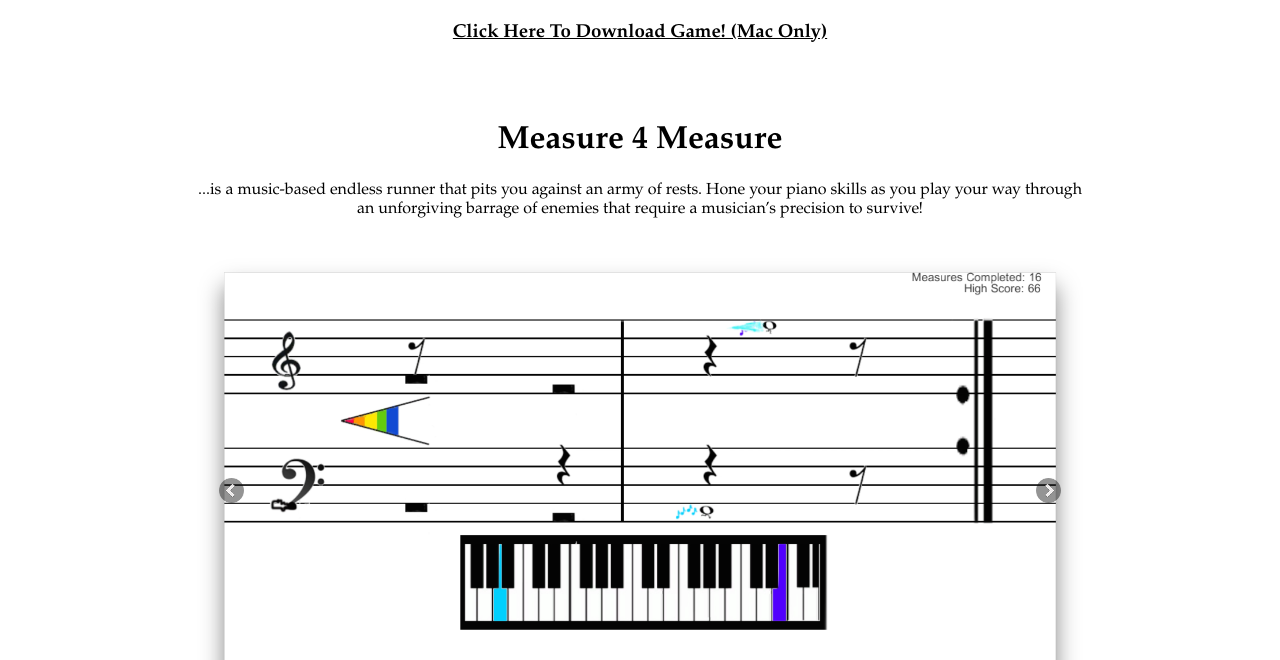
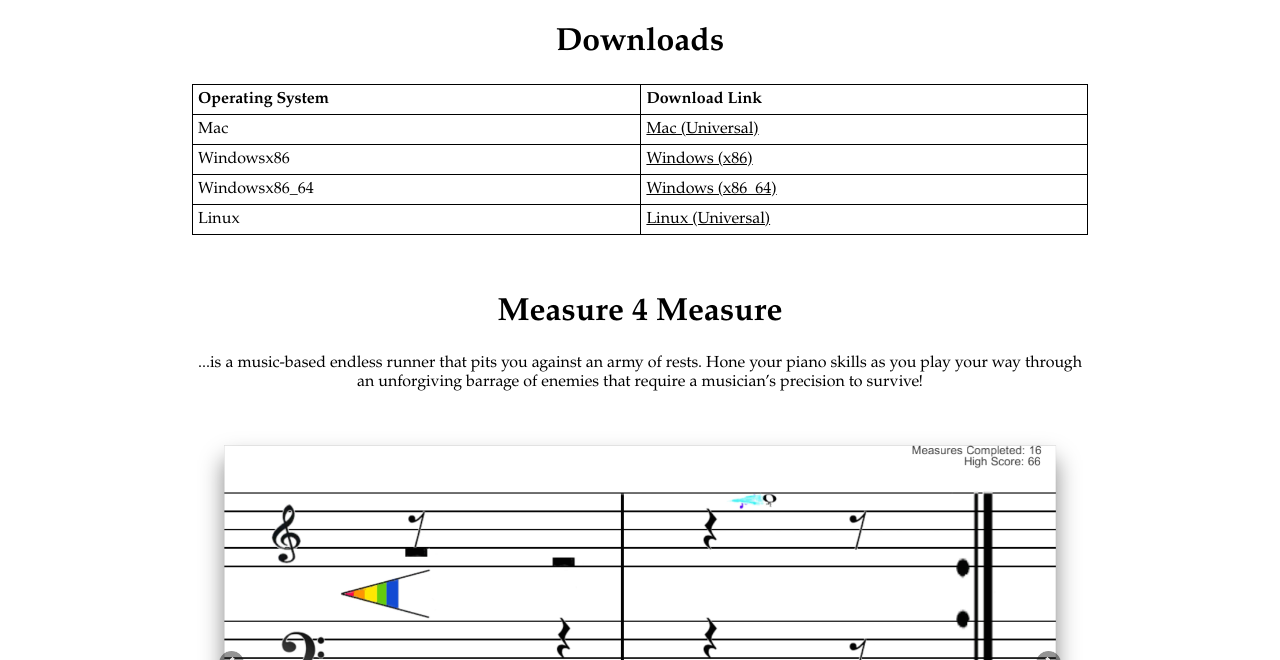
Before and after one commit to DKPistilli/MeasureForMeasure, a plain HTML site: page index.html in a window 1280 px wide. Shown: the part 440-1100 px from the top of the page. Drawn offline with Linux system fonts and the light colour scheme.

Commit message:
added all of the new builds of the games, and put them on the site in a POORLY formatted table. definitely only temporary

```diff
--- a/assets/style/home.css
+++ b/assets/style/home.css
@@ -127,3 +127,15 @@ div#unityPlayer {
     height: 600px;
     width: 960px;
 }
+table, th, td {
+    border: 1px solid black;
+    border-collapse: collapse;
+}
+th, td {
+    padding: 5px;
+    text-align: left;
+}
+table#t01 {
+    width: 100%;
+    background-color: #f1f1c1;
+}
--- a/index.html
+++ b/index.html
@@ -60,10 +60,32 @@
     <!-- youtube video at top of page -->
     <iframe width="560" height="315" src="http://www.youtube.com/embed/sOpekV8KgDc?vq=hd720&rel=0&theme=light&color=white" frameborder="0" allowfullscreen></iframe>
 
+    <h1>Downloads</h1>
+    <table style="width:100%">
+        <tr>
+            <th>Operating System</th>
+            <th>Download Link</th>
+        </tr>
+        <tr>
+            <td>Mac</td>
+            <td><a href="M4MMac.zip">Mac (Universal)</a></td>
+        </tr>
+        <tr>
+            <td>Windowsx86</td>
+            <td><a href="M4MWindows.zip">Windows (x86)</a></td>
+        </tr>
+        <tr>
+            <td>Windowsx86_64</td>
+            <!-- anchor for "about the game" section. needed to be here to account for the menu bar taking up space -->
+            <td><a name="game" href="M4MWindows64.zip">Windows (x86_64)</a></td>
+        </tr>
+        <tr>
+            <td>Linux</td>
+            <td><a href="M4MLinux.zip">Linux (Universal)</a></td>
+        </tr>
+    </table>
 
-    <!-- game download link and anchor for the "about the game" -->
-    <h3><a name="game" href="m4m_build.zip" target="_blank"> Click Here To Download Game! (Mac Only)</a> </h3>
-    <!-- anchor for "about the game" section. needed to be here to account for the menu bar taking up space -->
+
 
     <br><br>
     <h1> Measure 4 Measure</h1>
```
Also changed, not shown: 4 other files.
